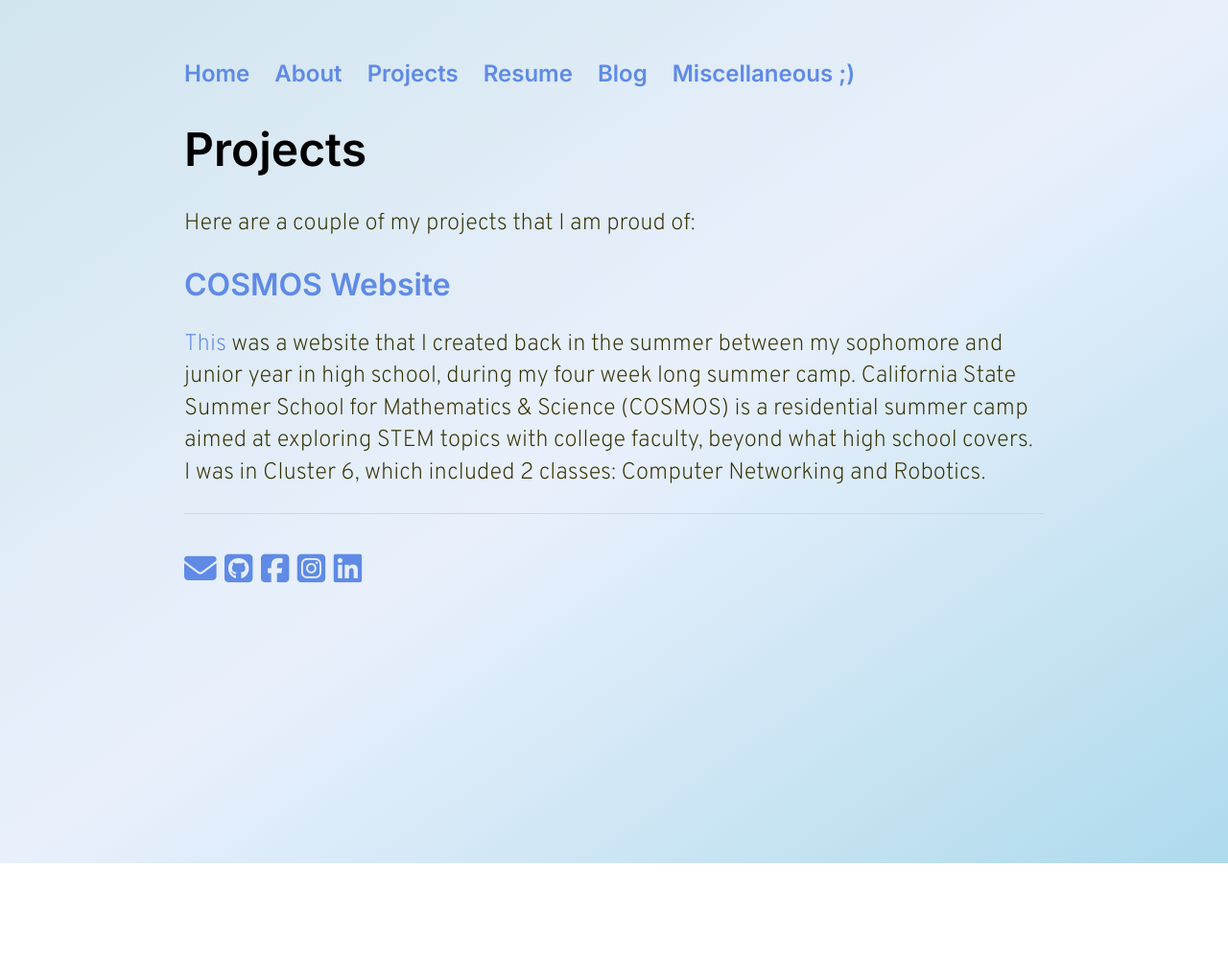
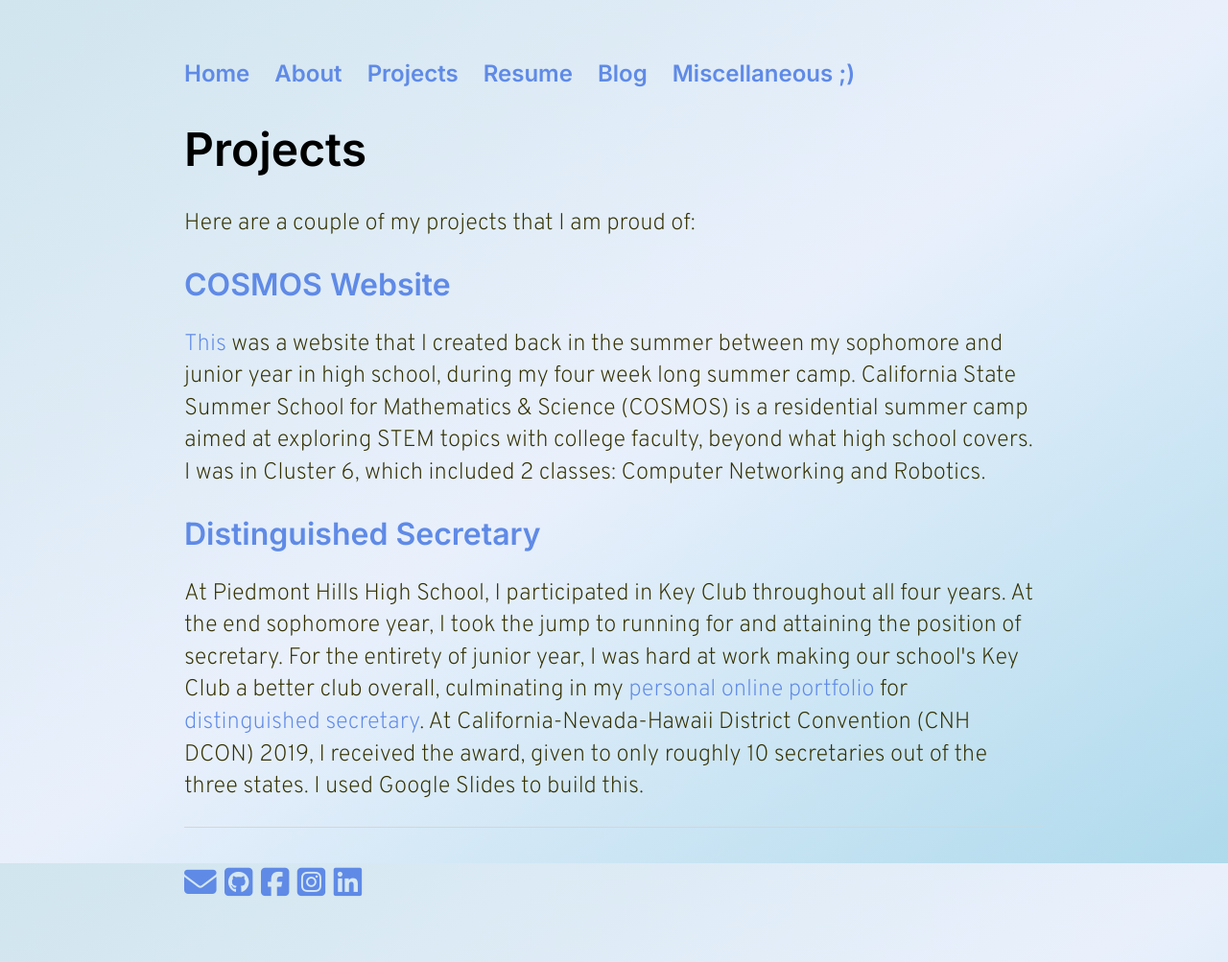
Before and after one commit to xu-jerry/xu-jerry.github.io, a Jekyll site: the page built from projects/index.html, in a window 1280 px wide. Shown: the whole page at 96% size. Built offline with Jekyll 4.4.1, drawn with Linux system fonts in a browser that asks for light colours; nearby versions of some CDN libraries; before the commit the page ends 900 px from its top, so only the background shows below that.

Commit message:
Added Distinguished Secretary Project

```diff
--- a/index.html
+++ b/index.html
@@ -7,3 +7,6 @@ title: Jerry Xu's Personal Website
 	<p>Hello! I'm Chujun Xu, but I go by Jerry. I'm currently a first year CS major studying at UCLA's Samueli School of Engineering. This website is still a work in progress, so be sure to check back and see new changes every week! </p>
 	<p><a href="/about">Still curious about me?</a> </p>
 </div>
+
+
+<!-- bundle exec jekyll serve -->
--- a/projects/index.html
+++ b/projects/index.html
@@ -19,3 +19,10 @@ Projects
     (COSMOS) is a residential summer camp aimed at exploring STEM topics with college faculty, beyond what high school covers. I was in Cluster
     6, which included 2 classes: Computer Networking and Robotics.
 </p>
+
+<h2>
+    <a href = https://issuu.com/jerryxud12e/docs/distinguished_secretary> Distinguished Secretary </a>
+</h2>
+<p>
+    At Piedmont Hills High School, I participated in Key Club throughout all four years. At the end sophomore year, I took the jump to running for and attaining the position of secretary. For the entirety of junior year, I was hard at work making our school's Key Club a better club overall, culminating in my <a href = https://issuu.com/jerryxud12e/docs/distinguished_secretary>personal online portfolio</a> for <a href = ./Distinguished-Secretary.png> distinguished secretary</a>. At California-Nevada-Hawaii District Convention (CNH DCON) 2019, I received the award, given to only roughly 10 secretaries out of the three states. I used Google Slides to build this.
+</p>
```
Also changed, not shown: 2 other files.
